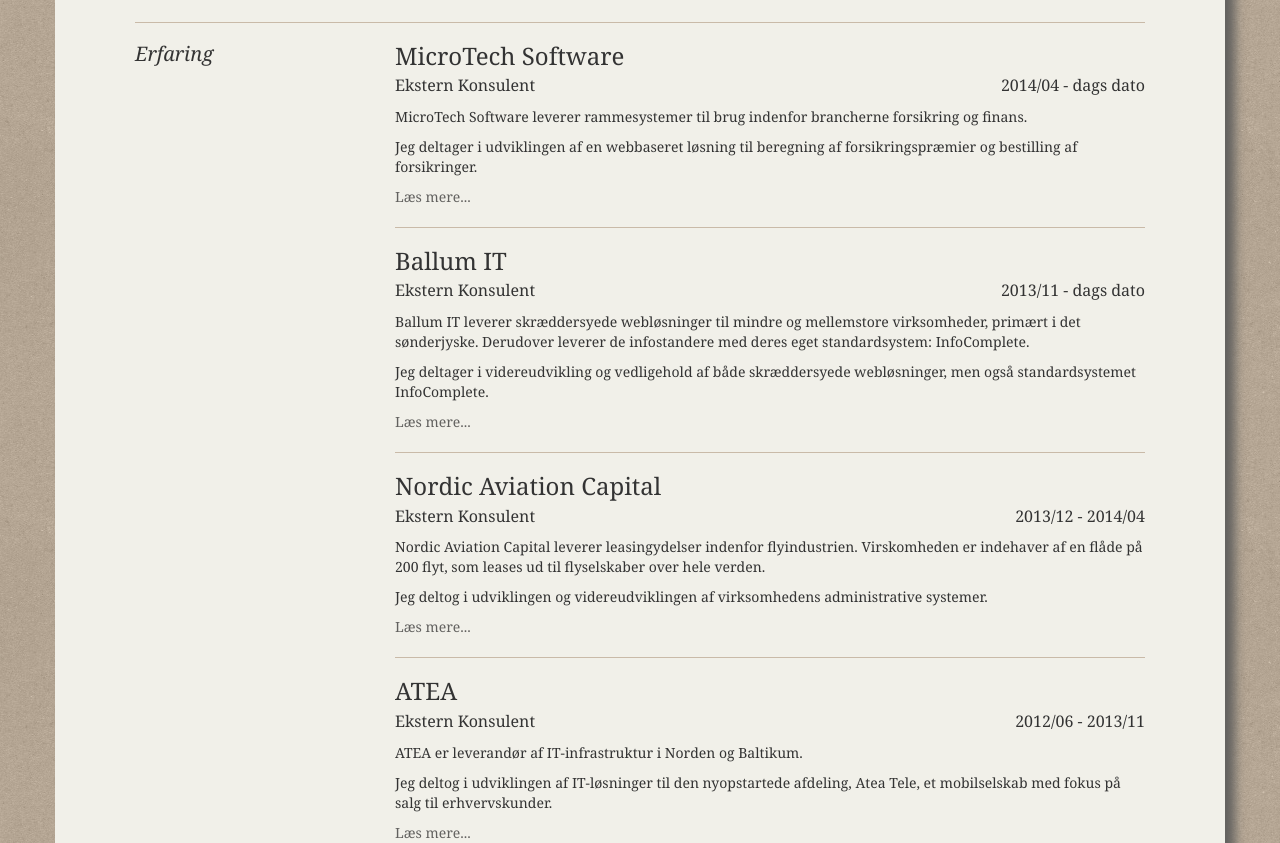
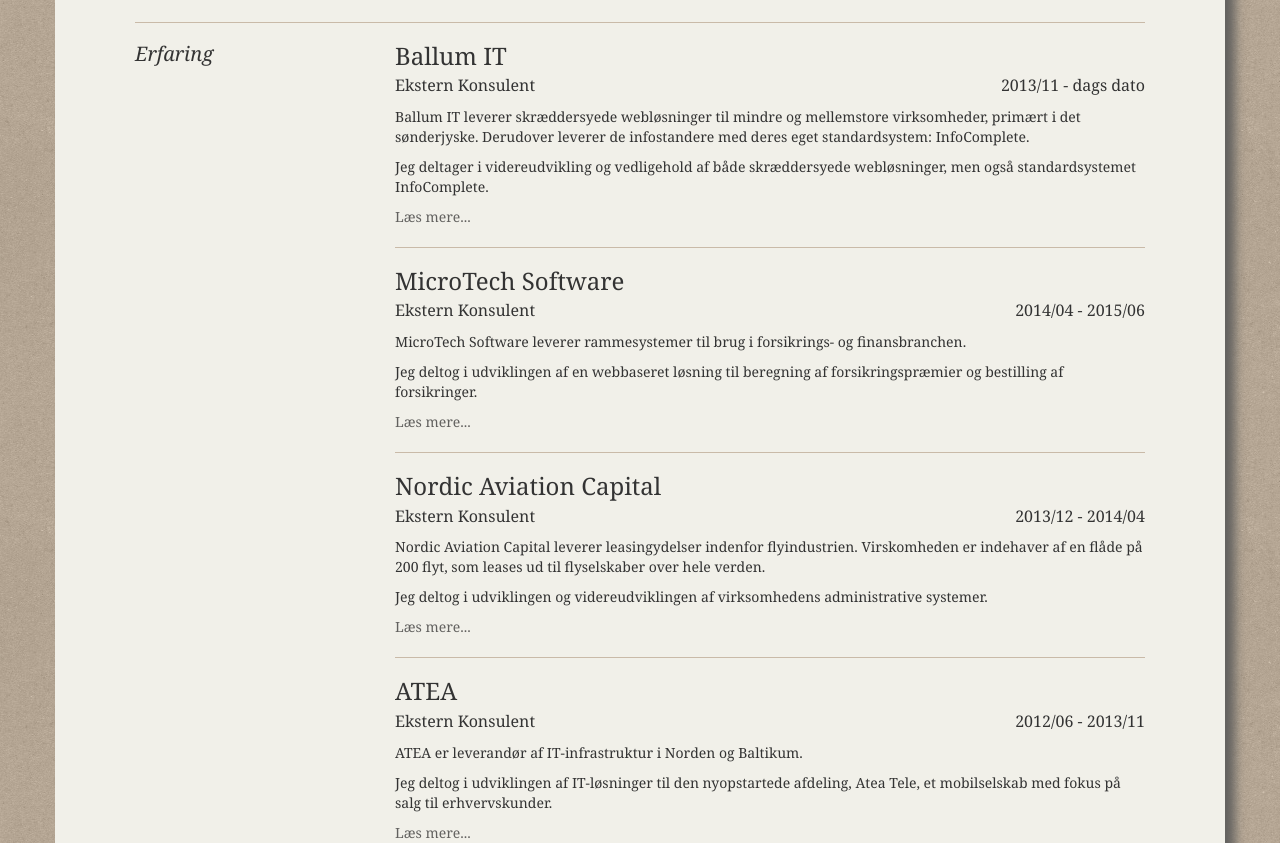
Before and after one commit to stefanlyager/stefanlyager.github.io, a plain HTML site: page index.html in a window 1280 px wide. Shown: the part 1257-2100 px from the top of the page. Drawn offline with Linux system fonts and the light colour scheme.

Commit message:
Modified description and set end date on project for MicroTech. Moved Ballum IT to top.

```diff
--- a/index.html
+++ b/index.html
@@ -133,20 +133,6 @@
 					</div>
 					<div class="col-sm-9">
 						<article>
-							<h3>MicroTech Software</h3>
-							<span class="job-title">Ekstern Konsulent</span>
-							<span class="duration pull-right">2014/04 - dags dato</span>
-							<p class="experience">MicroTech Software leverer rammesystemer til brug indenfor brancherne forsikring og finans.</p>
-							<p class="experience">Jeg deltager i udviklingen af en webbaseret løsning til beregning af forsikringspræmier og bestilling af forsikringer.</p>
-							<ul class="accomplishments">
-								<li>Udvikling af responsive frontend i ASP.NET MVC med Twitter Bootstrap, KnockoutJS, jQuery og en række andre Javascript-libraries.</li>
-								<li>Implementering af frontends med udgangspunkt i designmønstret Model-View-ViewModel.</li>
-								<li>C# udvikling af backend samt databaseudvikling og design på Microsoft SQL Server.</li>
-								<li>Integration til både interne og eksterne services via REST og web services.</li>
-							</ul>
-						</article>
-						<hr />
-						<article>
 							<h3>Ballum IT</h3>
 							<span class="job-title">Ekstern Konsulent</span>
 							<span class="duration pull-right">2013/11 - dags dato</span>
@@ -158,6 +144,20 @@
 								<li>Udvikling af backend i C#.</li>
 								<li>Databasedesign på Microsoft SQL Server og MySQL.</li>
 								<li>Udvikling af systemer til drift på cloud-platformen Windows Azure.</li>
+							</ul>
+						</article>
+						<hr />
+						<article>
+							<h3>MicroTech Software</h3>
+							<span class="job-title">Ekstern Konsulent</span>
+							<span class="duration pull-right">2014/04 - 2015/06</span>
+							<p class="experience">MicroTech Software leverer rammesystemer til brug i forsikrings- og finansbranchen.</p>
+							<p class="experience">Jeg deltog i udviklingen af en webbaseret løsning til beregning af forsikringspræmier og bestilling af forsikringer.</p>
+							<ul class="accomplishments">
+								<li>Udvikling af responsive frontend i ASP.NET MVC med Twitter Bootstrap, KnockoutJS, jQuery og en række andre Javascript-libraries.</li>
+								<li>Implementering af frontends med udgangspunkt i designmønstret Model-View-ViewModel.</li>
+								<li>C# udvikling af backend samt databaseudvikling og design på Microsoft SQL Server.</li>
+								<li>Integration til både interne og eksterne services via REST og web services.</li>
 							</ul>
 						</article>
 						<hr />
```
